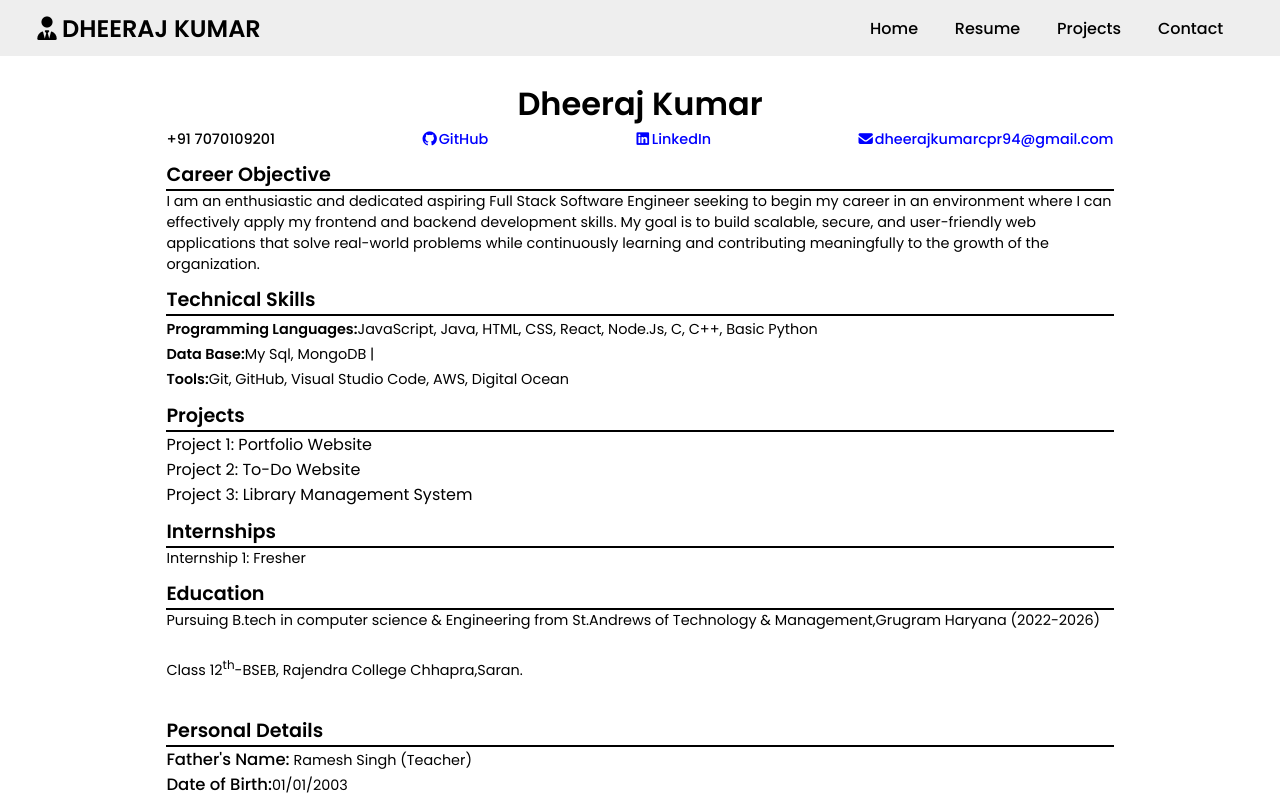
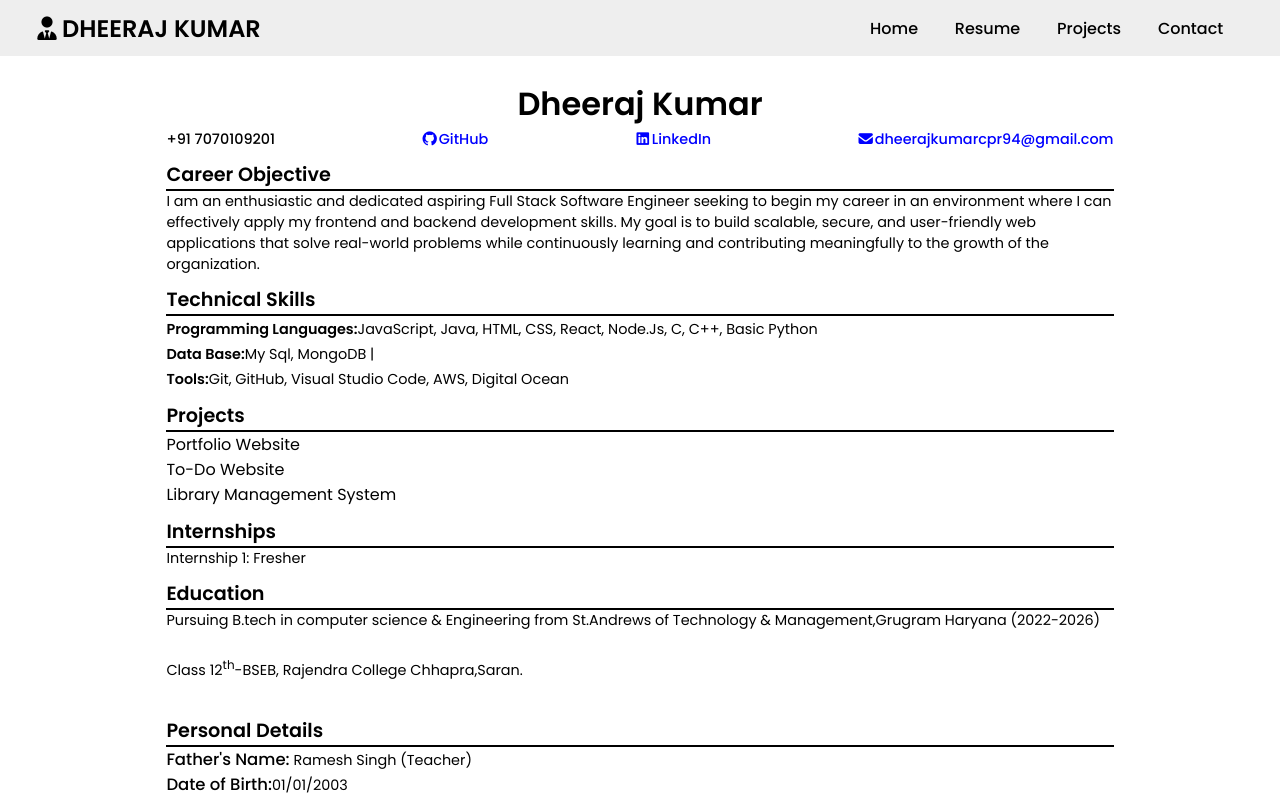
Before and after one commit to codeingmagic108/portfolieo1, a React (Create React App) app: page / in a window 1280 px wide. Both pictures are taken after a click on the button "Resume". Shown: the top 800 px of the page. Built offline with nearby package versions, Linux system fonts and the light colour scheme.

Commit message:
projects page update

```diff
--- a/src/components/Resume.js
+++ b/src/components/Resume.js
@@ -32,9 +32,9 @@ export default function Resume() {
         <hr class='hrr1'/>
         <div class='project-list'>
         <ul>
-          <li><project>Project 1</project>: Portfolio Website</li>
-          <li><project>Project 2</project>: To-Do Website</li>
-          <li><project>Project 3</project>: Library Management System</li>
+          <li> Portfolio Website</li>
+          <li> To-Do Website</li>
+          <li> Library Management System</li>
         </ul>
         </div>
         <h2>Internships</h2>
```
